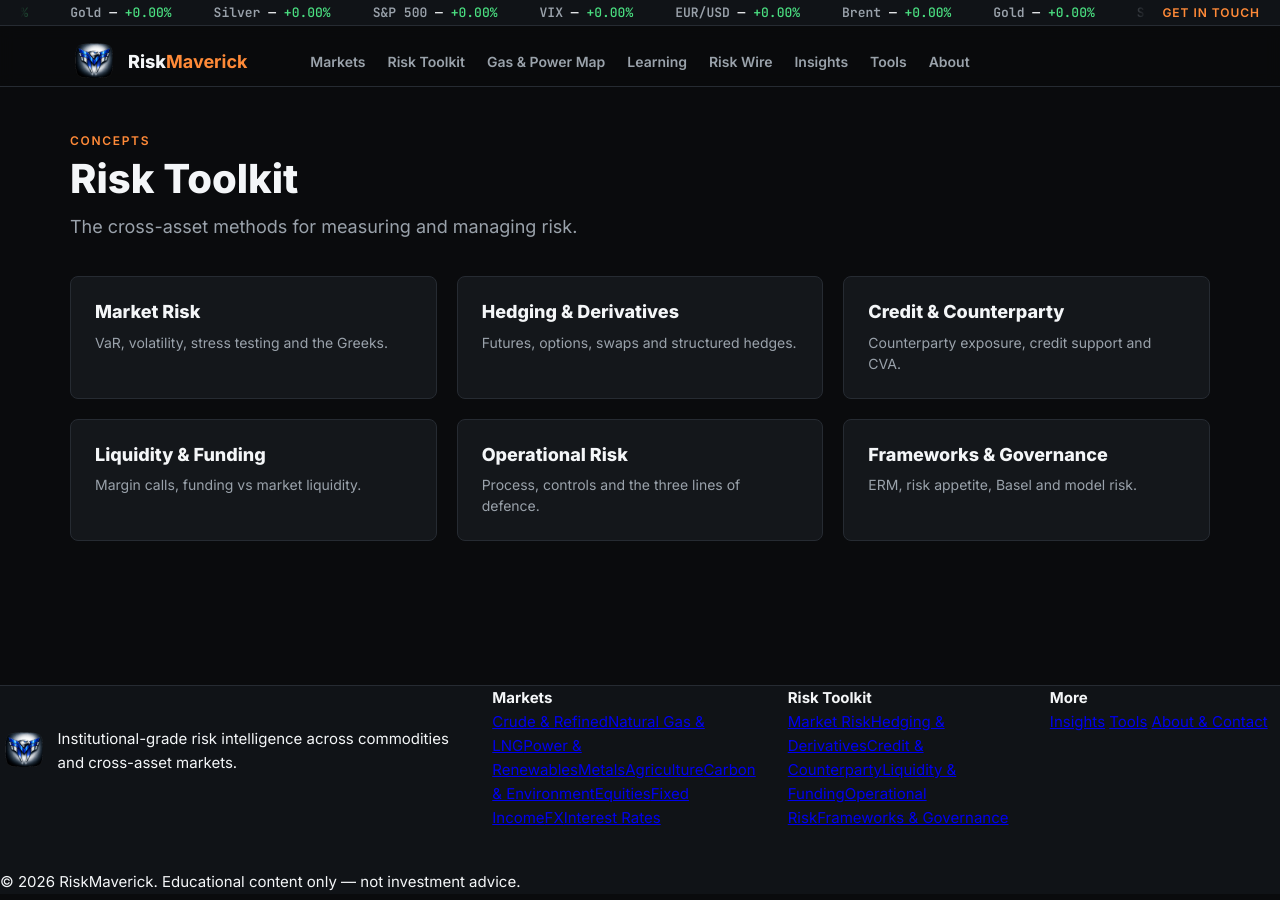
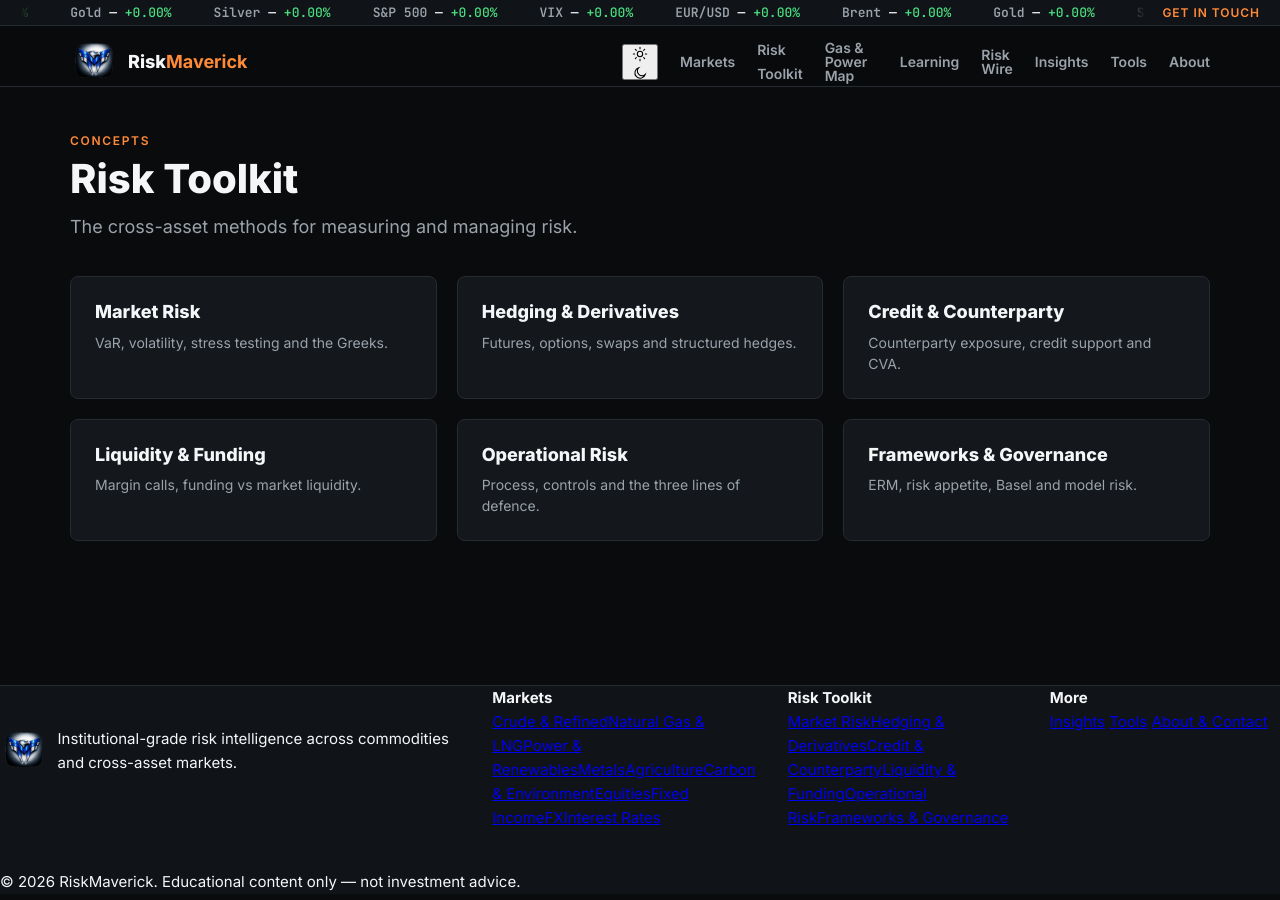
Before and after one commit to maverickrocx/RiskMaverick, a Jekyll site: the page built from toolkit/index.html, in a window 1280 px wide. Built offline with Jekyll 4.4.1, drawn with Linux system fonts in a browser that asks for light colours.

Commit message:
feat(theme): light mode
Wire up the data-theme="light" switching that Task 2's palette tokens
already support: an inline no-flash script in head.html reads
localStorage before first paint, a header toggle button (sun/moon
icons, matching the night-desk-reference pattern) flips the attribute
and persists the choice, and assets/js/theme.js owns the click-handler
following this repo's existing small-behaviour JS convention. Dark
stays the deliberate default -- no prefers-color-scheme auto-switch.

```diff
--- a/_includes/head.html
+++ b/_includes/head.html
@@ -1,5 +1,6 @@
 <head>
   <meta charset="utf-8">
+  <script>(function(){try{if(localStorage.getItem('rm-theme')==='light'){document.documentElement.setAttribute('data-theme','light');}}catch(e){}})();</script>
   <meta name="viewport" content="width=device-width, initial-scale=1">
   {% capture pg_title %}{% if page.title %}{{ page.title }} — {{ site.title }}{% else %}{{ site.title }} — {{ site.tagline }}{% endif %}{% endcapture %}
   {% capture pg_desc %}{{ page.blurb | default: page.excerpt | default: site.description | strip_html | strip_newlines | truncate: 160 }}{% endcapture %}
--- a/_includes/nav.html
+++ b/_includes/nav.html
@@ -4,7 +4,13 @@
       <span class="logo-icon"><img src="{{ '/logo-falcon-blue.png' | relative_url }}" alt="RiskMaverick"></span>
       <span class="logo-word">Risk<strong>Maverick</strong></span>
     </a>
-    <button class="nav-toggle" aria-label="Toggle menu" aria-expanded="false">&#9776;</button>
+    <div class="nav-act">
+      <button class="icon-btn" data-theme-toggle aria-label="Switch to light mode">
+        <svg class="ico-sun" viewBox="0 0 24 24" fill="none" stroke="currentColor" stroke-width="1.6" stroke-linecap="round"><circle cx="12" cy="12" r="4"/><path d="M12 2v2M12 20v2M2 12h2M20 12h2M5 5l1.5 1.5M17.5 17.5L19 19M19 5l-1.5 1.5M6.5 17.5L5 19"/></svg>
+        <svg class="ico-moon" viewBox="0 0 24 24" fill="none" stroke="currentColor" stroke-width="1.6" stroke-linecap="round"><path d="M20 14a8 8 0 1 1-9.9-9.9A7 7 0 0 0 20 14z"/></svg>
+      </button>
+      <button class="nav-toggle" aria-label="Toggle menu" aria-expanded="false">&#9776;</button>
+    </div>
     <nav class="nav-links" id="navLinks">
       <div class="nav-item has-mega">
         <a href="{{ '/markets/' | relative_url }}">Markets</a>
--- a/_layouts/default.html
+++ b/_layouts/default.html
@@ -11,6 +11,7 @@
   <script src="{{ '/assets/js/rm-data.js' | relative_url }}"></script>
   <script src="{{ '/assets/js/ticker.js' | relative_url }}"></script>
   <script src="{{ '/assets/js/nav.js' | relative_url }}"></script>
+  <script src="{{ '/assets/js/theme.js' | relative_url }}"></script>
   <script src="{{ '/assets/js/bench.js' | relative_url }}"></script>
   <script src="{{ '/assets/js/drum.js' | relative_url }}"></script>
   <script src="{{ '/assets/js/external-links.js' | relative_url }}"></script>
--- a/assets/css/site.css
+++ b/assets/css/site.css
@@ -303,7 +303,10 @@
 .nav-links > a,.nav-item > a{color:var(--ink-muted);font:600 14px/1 Inter,sans-serif;text-decoration:none;}
 .nav-item{position:relative;} .nav-item .mega{position:absolute;top:130%;left:0;display:none;grid-template-columns:1fr 1fr;gap:2px;min-width:340px;background:var(--surface);border:1px solid var(--border);border-radius:var(--r);padding:8px;}
 .nav-item:hover .mega{display:grid;} .mega a{display:flex;align-items:center;gap:8px;padding:8px 10px;border-radius:var(--r-chip);color:var(--ink-muted);text-decoration:none;font:500 13px/1.2 Inter,sans-serif;} .mega a:hover{background:var(--surface-2);color:var(--ink);}
-.nav-toggle{display:none;background:none;border:0;color:var(--ink);font-size:22px;cursor:pointer;justify-self:end;}
+.nav-act{display:flex;align-items:center;gap:10px;justify-self:end;}
+.nav-toggle{display:none;background:none;border:0;color:var(--ink);font-size:22px;cursor:pointer;}
+.nav-act .icon-btn{width:36px;height:36px;}
+.nav-act .icon-btn svg{width:16px;height:16px;}
 @media(max-width:820px){
   .nav-inner{display:flex;justify-content:space-between;}
   .nav-toggle{display:block;}
--- /dev/null
+++ b/assets/js/theme.js
@@ -0,0 +1,20 @@
+// assets/js/theme.js — light/dark toggle (dark is default; no-flash read happens inline in head.html)
+(function () {
+  function setTheme(t) {
+    if (t === "light") {
+      document.documentElement.setAttribute("data-theme", "light");
+    } else {
+      document.documentElement.removeAttribute("data-theme");
+    }
+    try { localStorage.setItem("rm-theme", t); } catch (e) {}
+    document.querySelectorAll("[data-theme-toggle]").forEach(function (b) {
+      b.setAttribute("aria-label", t === "light" ? "Switch to dark mode" : "Switch to light mode");
+    });
+  }
+  document.querySelectorAll("[data-theme-toggle]").forEach(function (btn) {
+    btn.addEventListener("click", function () {
+      var current = document.documentElement.getAttribute("data-theme") === "light" ? "light" : "dark";
+      setTheme(current === "light" ? "dark" : "light");
+    });
+  });
+})();
```
